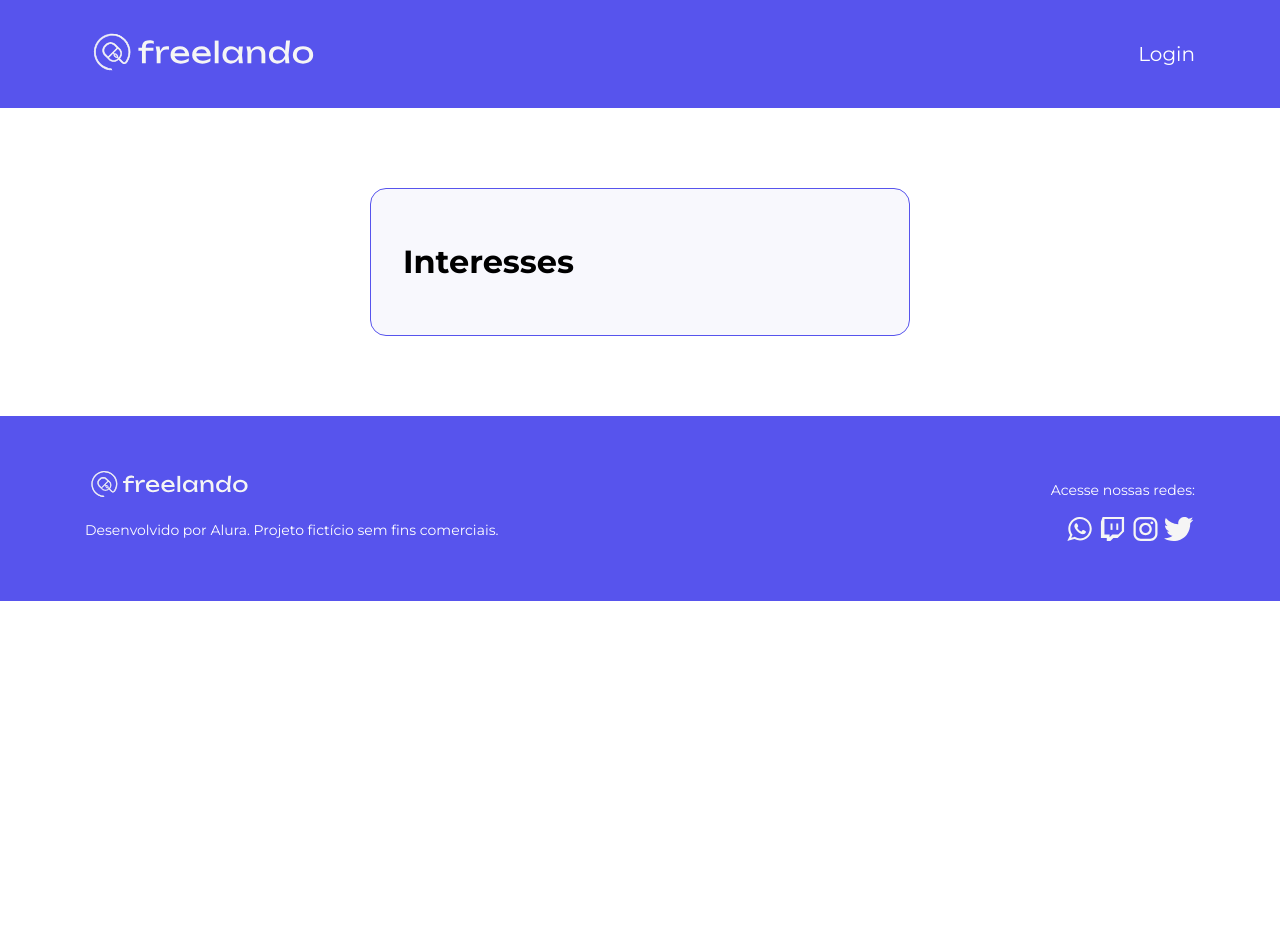
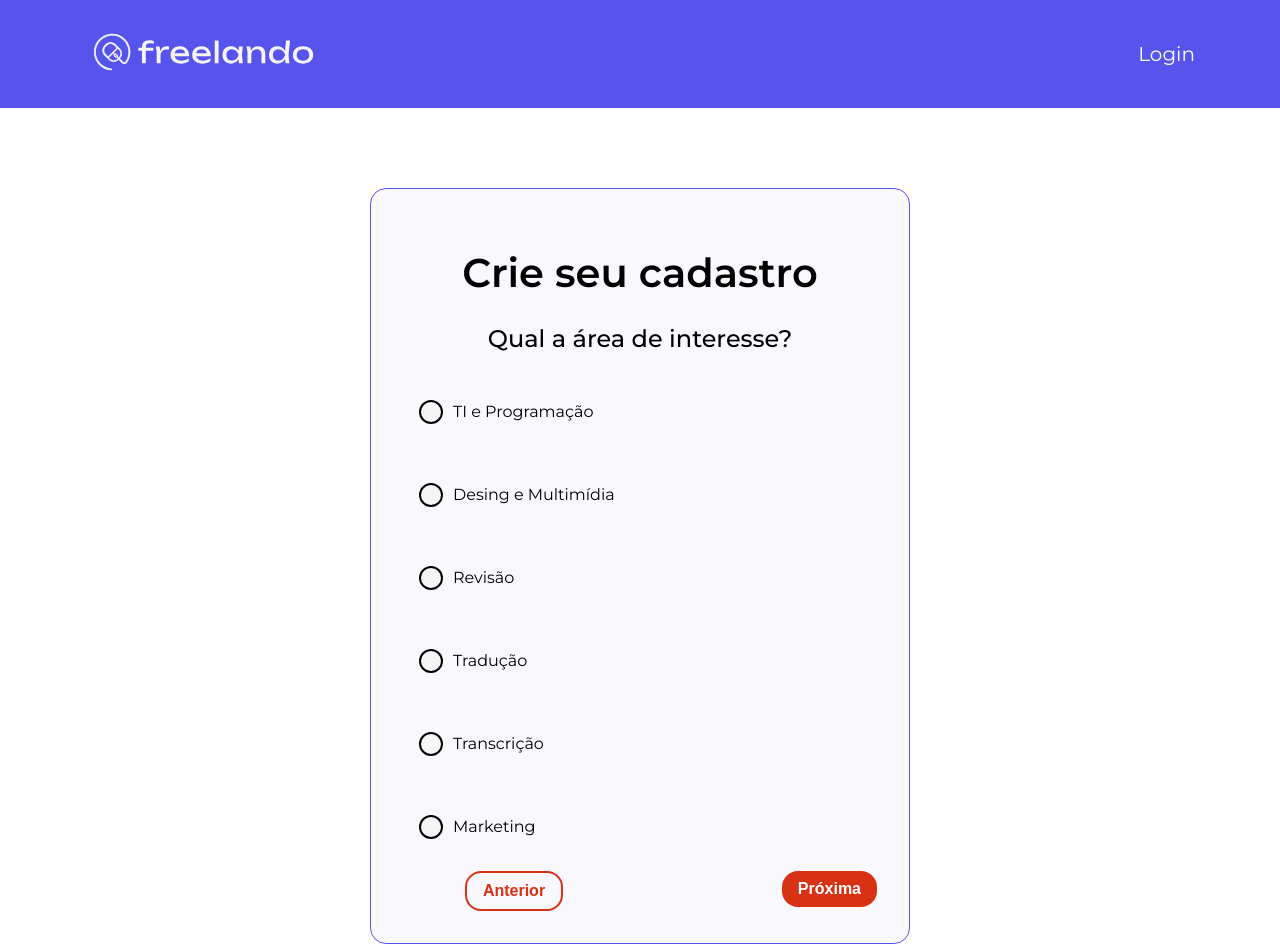
Before and after one commit to PeuStone/freelando, a React (Create React App) app: page /cadastro/interesses in a window 1280 px wide. Shown: the top 952 px of the page. Before the commit the page ends 800 px from the top, so only its background shows below. Built offline with nearby package versions, Linux system fonts and the light colour scheme.

Commit message:
Criação da Pagina de Interesses e a adicionando as rotas

```diff
--- a/src/Router/router.jsx
+++ b/src/Router/router.jsx
@@ -2,6 +2,7 @@ import { createBrowserRouter } from "react-router-dom";
 import SelecaoCliente from "../paginas/cadastro/SelecaoCliente";
 import LayoutBaseCadastro from "../paginas/cadastro/LayoutBaseCadastro";
 import LayoutBase from "../paginas/LayoutBase";
+import Interesses from "../paginas/cadastro/Interesses";
 
 export const router = createBrowserRouter([
     {
@@ -18,7 +19,7 @@ export const router = createBrowserRouter([
                     },
                     {
                         path: 'interesses',
-                        element: <h1>Interesses</h1>
+                        element: <Interesses />
                     },
                     {
                         path: 'dados-pessoais',
--- /dev/null
+++ b/src/paginas/cadastro/Interesses.jsx
@@ -0,0 +1,64 @@
+import { Tipografia } from "../../componentes/Tipografia"
+import GrupoRadio from "../../componentes/InputRadio/GrupoRadio"
+import { useState } from "react"
+import { Col, Row } from "react-grid-system"
+import { Botao } from "../../componentes/Botao"
+
+const opcoes = [
+    {
+        valor: 1,
+        label: 'TI e Programação',
+    },
+    {
+        valor: 2,
+        label: 'Desing e Multimídia',
+    },
+    {
+        valor: 3,
+        label: 'Revisão',
+    },
+    {
+        valor: 4,
+        label: 'Tradução',
+    },
+    {
+        valor: 5,
+        label: 'Transcrição',
+    },
+    {
+        valor: 6,
+        label: 'Marketing'
+    },
+]
+
+const Interesses = () => {
+    const [opcao, setOpcao] = useState('')
+
+    return (
+        <div style={{ textAlign: 'center' }}>
+            <Tipografia variante="h1" componente="h1">
+                Crie seu cadastro
+            </Tipografia>
+            <Tipografia variante="h3" componente="h2">
+                Qual a área de interesse?
+            </Tipografia>
+            <GrupoRadio opcoes={opcoes} valor={opcao} onChange={setOpcao} />
+            <Row>
+                <Col lg={6} md={6} sm={6}>
+                    <Botao variante="secundaria">
+                        Anterior
+                    </Botao>
+                </Col>
+                <Col lg={6} md={6} sm={6}>
+                    <div style={{ textAlign: 'right' }}>
+                        <Botao>
+                            Próxima
+                        </Botao>
+                    </div>
+                </Col>
+            </Row>
+        </div>
+    )
+}
+
+export default Interesses
```
